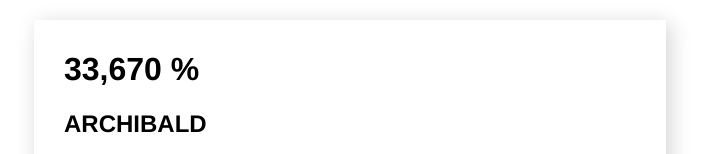
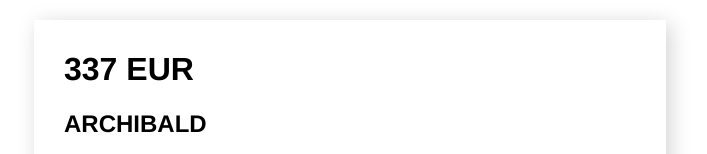
Before and after one commit to UgurKulaksiz/Demo_PartagePhotos, an Angular app: page / in a window 1280 px wide. Shown: the top 154 px of the page, without its empty margins (290-997 px from the left). Built offline with nearby package versions, Linux system fonts and the light colour scheme.

Commit message:
Formater les chiffres : CurrencyPipe

```diff
--- a/src/app/face-snap/face-snap.html
+++ b/src/app/face-snap/face-snap.html
@@ -1,5 +1,5 @@
 <div class="face-snap-card" [ngClass]="{ snapped: userHasSnapped } ">
-    <h1>{{ myPercentage | percent: '1.3-3' }}</h1>
+    <h1>{{ myPrice | currency: 'EUR' : 'code' : '1.0-0' }}</h1>
     <h2>{{ faceSnapModel.title | uppercase }}</h2>
     @if (faceSnapModel.location) {
         <p>Localisation : {{ faceSnapModel.location }}</p>
--- a/src/app/face-snap/face-snap.ts
+++ b/src/app/face-snap/face-snap.ts
@@ -1,6 +1,6 @@
 import { Component, OnInit, Input } from '@angular/core';
 import { FaceSnapModel } from '../models/face-snap-model';
-import { DatePipe, DecimalPipe, LowerCasePipe, NgClass, NgStyle, PercentPipe, TitleCasePipe, UpperCasePipe } from "@angular/common";
+import { CurrencyPipe, DatePipe, DecimalPipe, LowerCasePipe, NgClass, NgStyle, PercentPipe, TitleCasePipe, UpperCasePipe } from "@angular/common";
 
 @Component({
   selector: 'app-face-snap', // Le nom de la balise HTML qui représentera ce composant
@@ -10,7 +10,7 @@ import { DatePipe, DecimalPipe, LowerCasePipe, NgClass, NgStyle, PercentPipe, Ti
     NgClass,
     UpperCasePipe,
     DatePipe,
-    PercentPipe
+    CurrencyPipe
   ],
   templateUrl: './face-snap.html',
   styleUrl: './face-snap.scss',
@@ -20,7 +20,7 @@ export class FaceSnap implements OnInit {
 
   snapButtonText!: string;
   userHasSnapped!: boolean;
-  myPercentage: number = 0.3367;
+  myPrice: number = 336.75;
 
   // Méthode appelée lors de l'initialisation du composant
   ngOnInit(): void {
```
